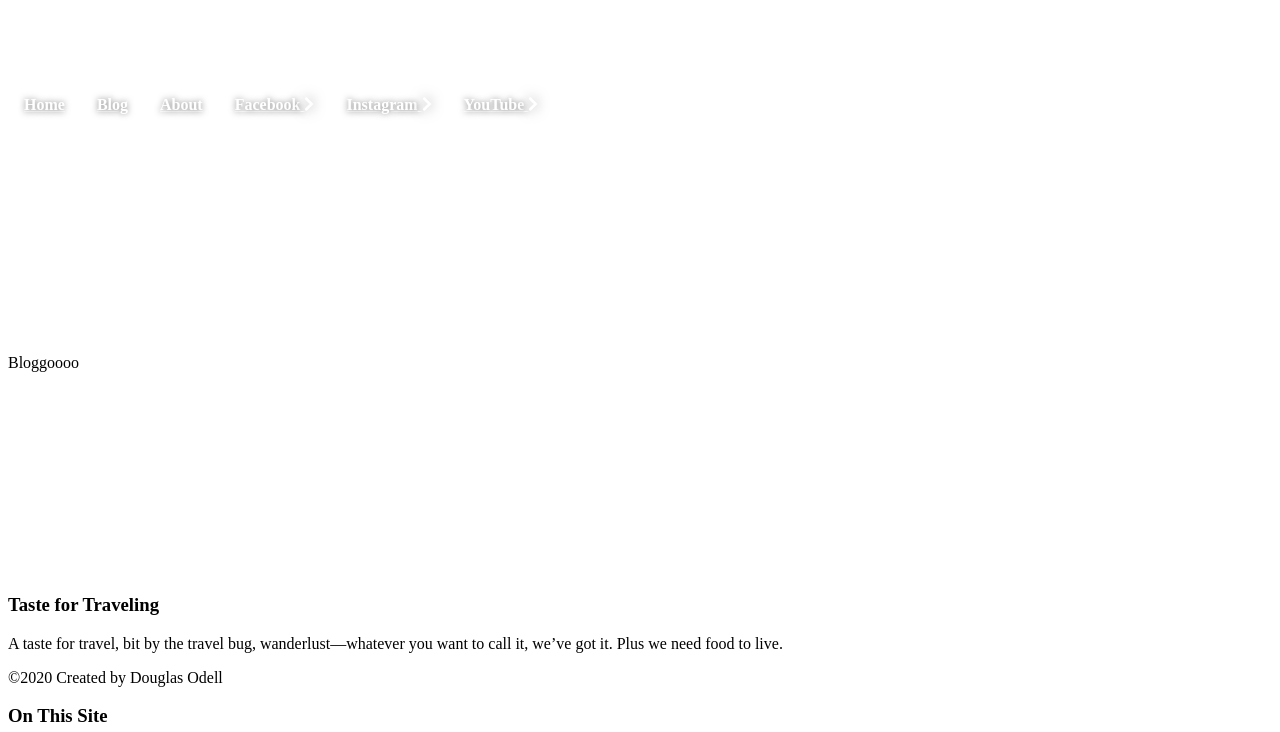
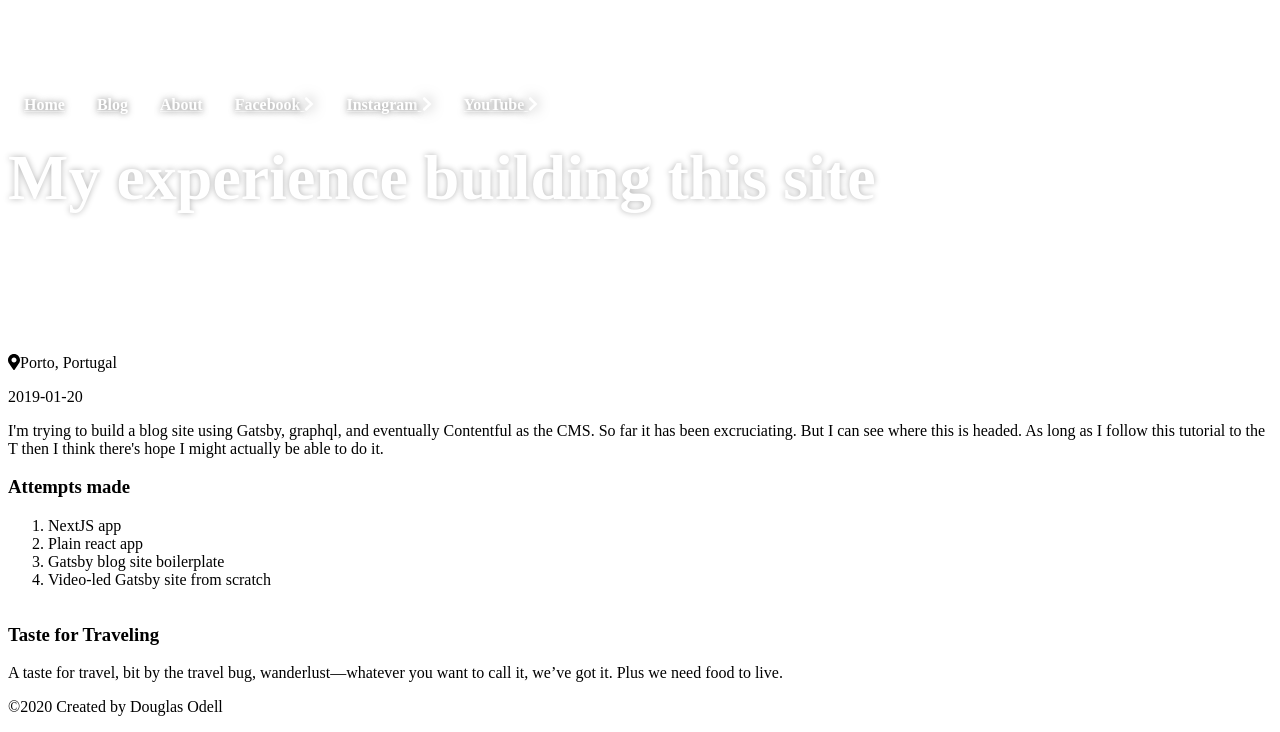
Before and after one commit to taste-for-traveling/taste-for-traveling, a Gatsby site: page /blog/gatsby in a window 1280 px wide. Shown: the top 732 px of the page. Built offline with nearby package versions, Linux system fonts and the light colour scheme; Gatsby itself is replaced by a stand-in of ours.

Commit message:
Built out blogposts template

```diff
--- a/src/components/layout.js
+++ b/src/components/layout.js
@@ -9,7 +9,7 @@ const Layout = (props) => {
         <div>
             <Header />
             <div className={layoutStyles.container}>
-                <Jumbotron className={ layoutStyles.pageHeader }>
+                <Jumbotron className={ layoutStyles.pageHeader + ' mb-5' }>
                     <Container className="d-flex h-100">
                         <h1 className={ layoutStyles.h1 + ' align-self-end'} >{props.title}</h1>
                     </Container>
--- a/src/posts/gatsby.md
+++ b/src/posts/gatsby.md
@@ -6,7 +6,7 @@ location: "Porto, Portugal"
 
 I'm trying to build a blog site using Gatsby, graphql, and eventually Contentful as the CMS. So far it has been excruciating. But I can see where this is headed. As long as I follow this tutorial to the T then I think there's hope I might actually be able to do it.
 
-## Attempts made
+### Attempts made
 
 1. NextJS app
 2. Plain react app
--- a/src/templates/blog.js
+++ b/src/templates/blog.js
@@ -1,10 +1,42 @@
 import React from 'react'
+import { graphql } from 'gatsby'
+import { Container, Badge } from 'react-bootstrap'
+import { FontAwesomeIcon } from '@fortawesome/react-fontawesome'
+import { faMapMarkerAlt } from '@fortawesome/free-solid-svg-icons'
+
 import Layout from '../components/layout'
 
-const Blog = () => {
-    return(
-        <Layout>
-            Bloggoooo
+export const query = graphql`
+query (
+    $slug: String!
+  ) {
+    markdownRemark (
+      fields: {
+        slug: {
+          eq: $slug
+        }
+      }
+    ) {
+      frontmatter {
+        title
+        date
+        location
+      }
+      html
+    }
+  }`
+
+const Blog = (props) => {
+    return (
+        <Layout title={props.data.markdownRemark.frontmatter.title}>
+            <Container>
+                <Badge variant="primary">
+                    <FontAwesomeIcon icon={faMapMarkerAlt} className="mr-2" />
+                    {props.data.markdownRemark.frontmatter.location}
+                </Badge>
+                <p><date>{props.data.markdownRemark.frontmatter.date}</date></p>
+                <div dangerouslySetInnerHTML={{ __html: props.data.markdownRemark.html  }} className="my-4"></div>
+            </Container>
         </Layout>
     )
 }
```
